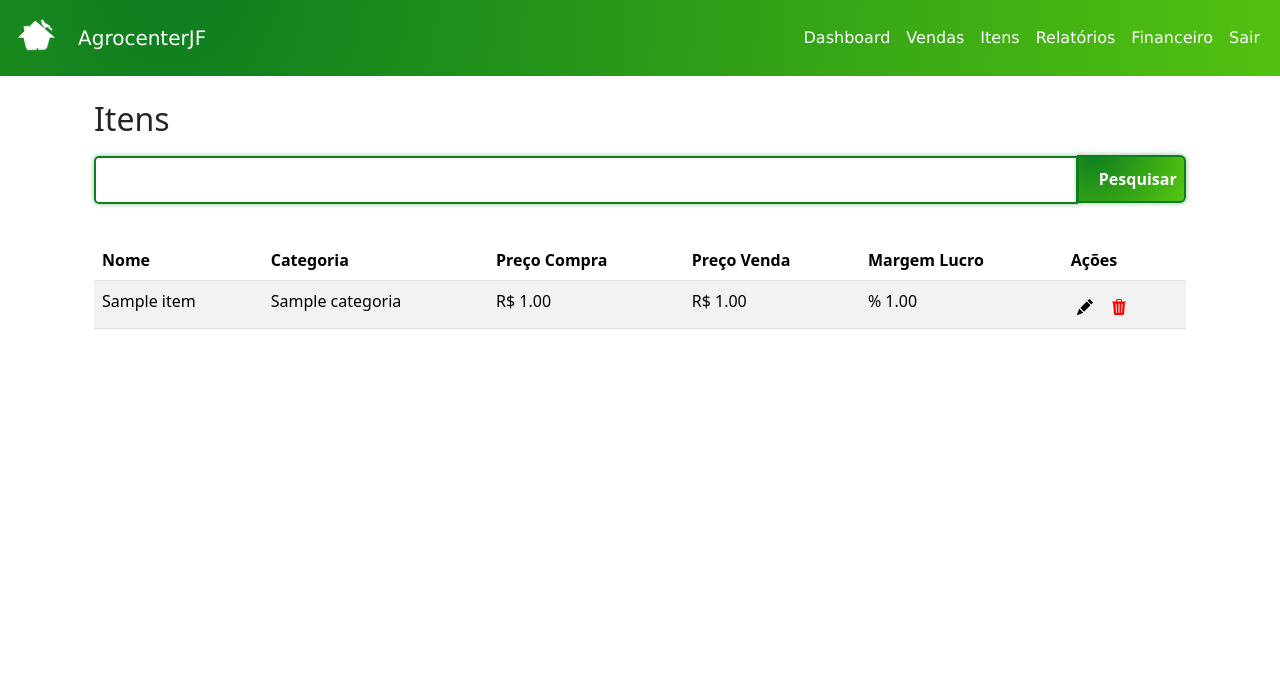
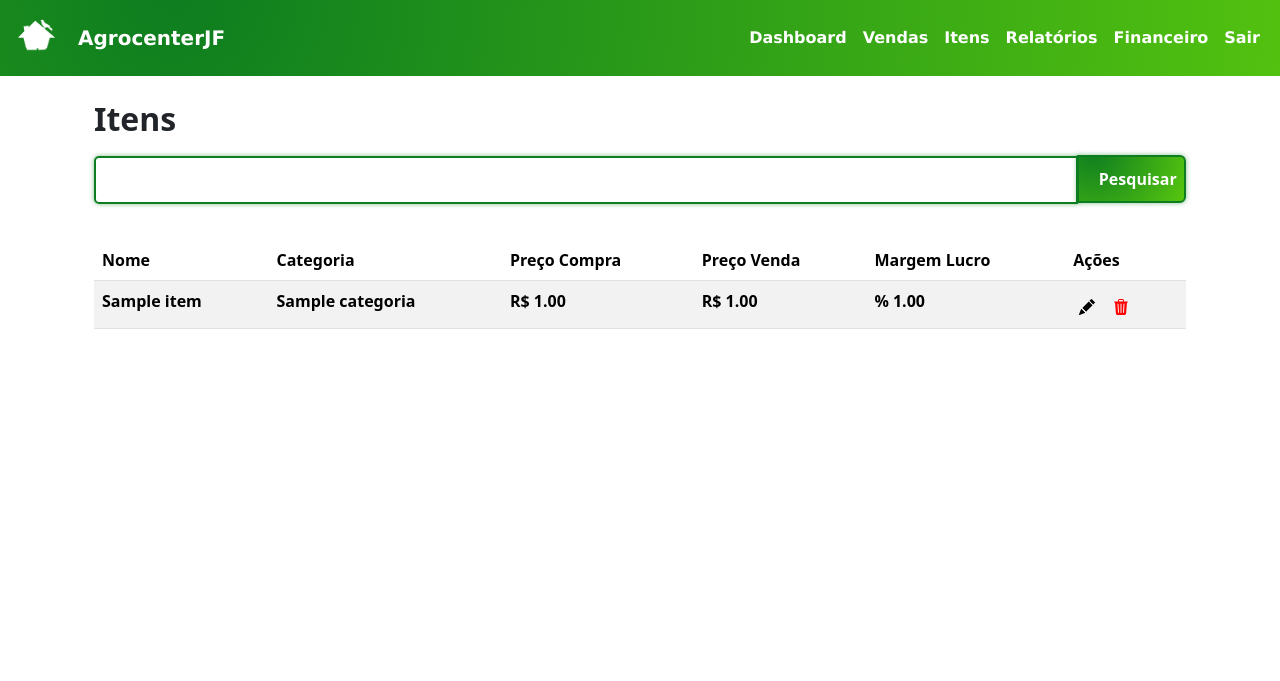
Before and after one commit to mzenao/sistema-gestao-agrocenter, a Flask app: page /itens in a window 1280 px wide. Shown: the top 681 px of the page. Run offline with Flask 3, Linux system fonts and the light colour scheme; a user stored in the database is signed in; tables that the repository leaves empty hold one stand-in row (values such as "Sample post").

Commit message:
Ajustes de visbilidade

```diff
--- a/static/css/style.css
+++ b/static/css/style.css
@@ -5,6 +5,11 @@ footer {
 
 body {
   padding-bottom: 80px; /* ajuste à altura do footer */
+    font-weight: 700 !important;
+}
+
+body * {
+    font-weight: 700 !important;
 }
 
 /* ------------------------- Index ----------------------- */
```
Also changed, not shown: instance/loja.db (added).
